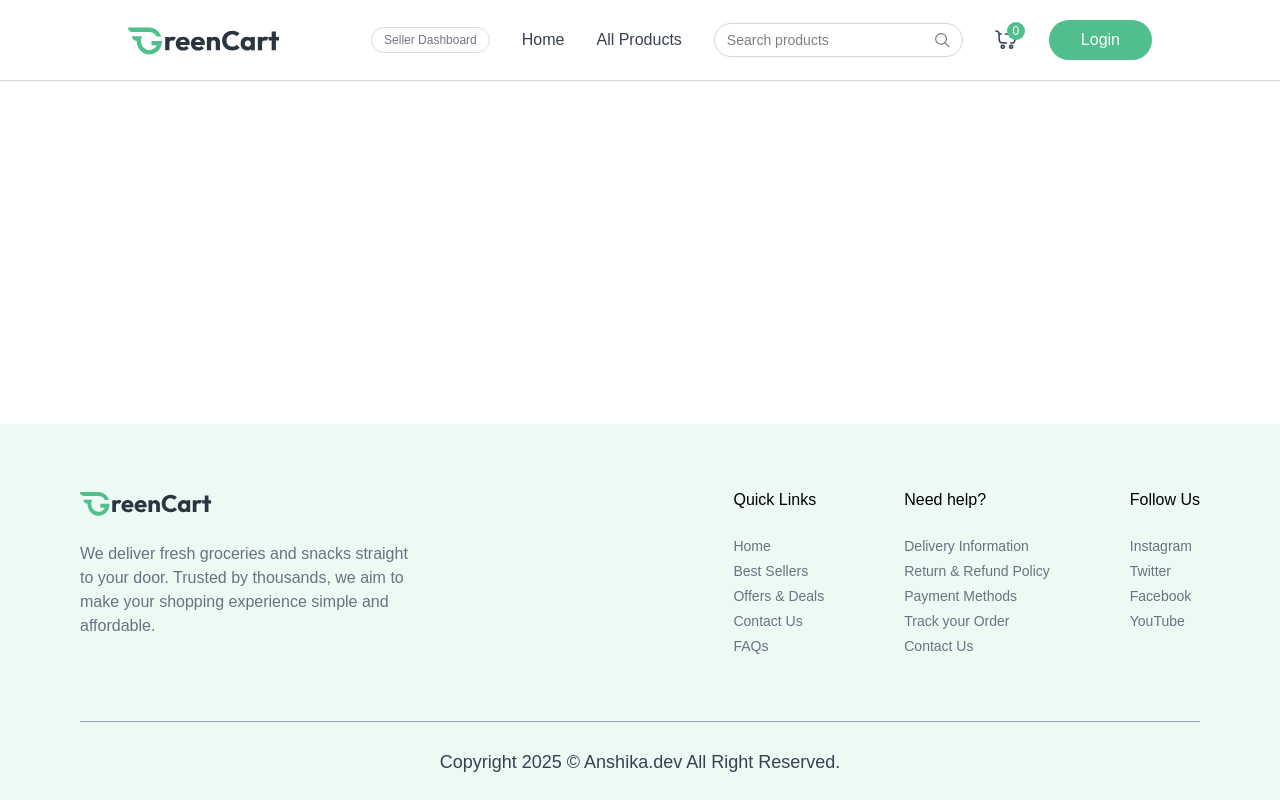
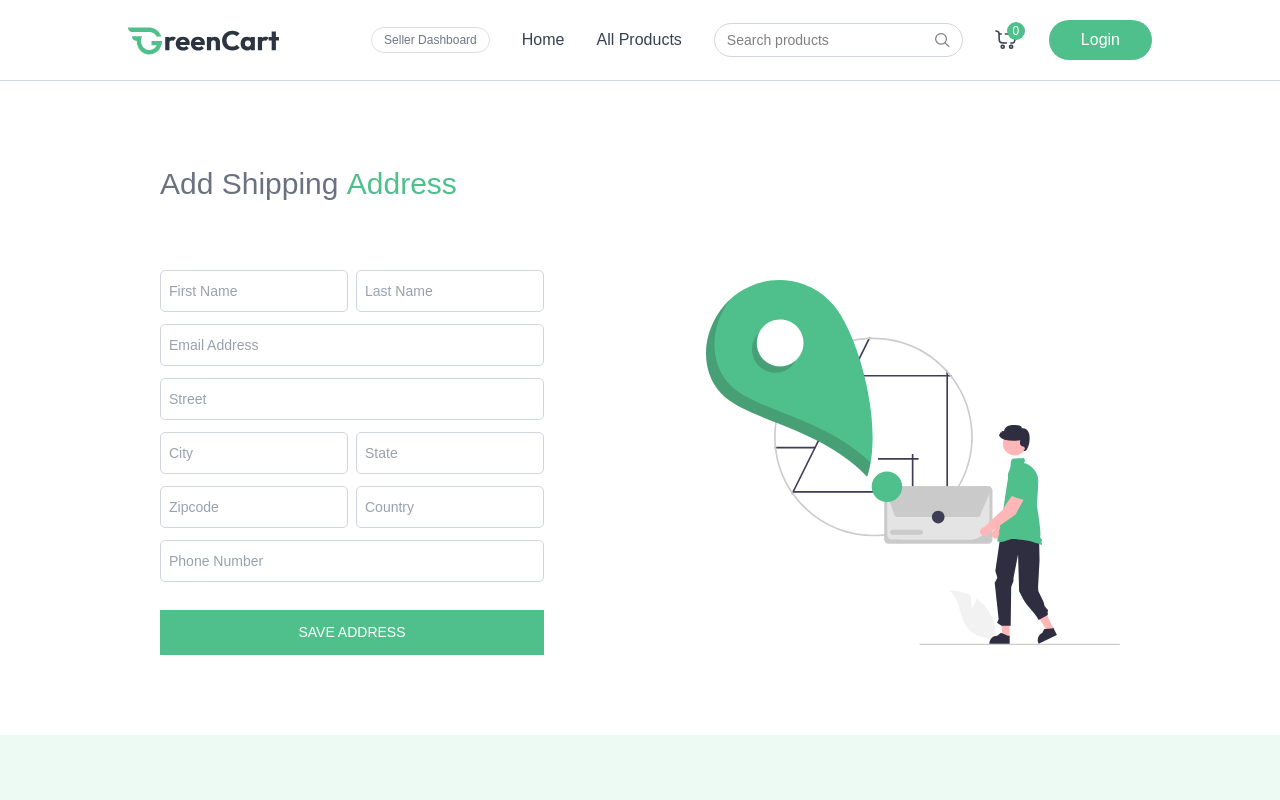
Before and after one commit to anshika2111091/Grocery_Website, a React app in the folder client/: page /add-address in a window 1280 px wide. Shown: the top 800 px of the page. Built offline with nearby package versions, Linux system fonts and the light colour scheme; the HTML template or start-up script is replaced by a standard one.

Commit message:
address-page-added

```diff
--- a/client/src/App.jsx
+++ b/client/src/App.jsx
@@ -10,6 +10,7 @@ import Item from './pages/Item';
 import LoginSignup from './components/LoginSignup';
 import Cart from './pages/Cart';
 import SuccessPage from './pages/SuccessPage';
+import AddAddress from './pages/AddAddress';
 
 const AppContent = () => {
   const location = useLocation();
@@ -29,6 +30,7 @@ const AppContent = () => {
           <Route path="/sign" element={<LoginSignup />} />
           <Route path="/cart" element={<Cart />} />
           <Route path="/success" element={<SuccessPage />} />
+          <Route path="/add-address" element={<AddAddress />} />
         </Routes>
       </main>
 
--- /dev/null
+++ b/client/src/components/AddressForm.jsx
@@ -0,0 +1,26 @@
+import React from 'react'
+
+const AddressForm = () => {
+  return (
+    <div className='flex flex-col gap-3 lg:w-[30vw] w-[85vw]'>
+        <div className='flex gap-2'>
+            <input className="border w-[50%] border-gray-300 focus:outline-[#4fbf8b] focus:outline-1 focus:border-0 p-2 rounded-[5px] placeholder:text-gray-400 placeholder:font-light placeholder:text-sm " type="text" placeholder='First Name'/>
+            <input className="border w-[50%] border-gray-300 focus:outline-[#4fbf8b] focus:outline-1 focus:border-0 p-2 rounded-[5px] placeholder:text-gray-400 placeholder:font-light placeholder:text-sm " type="text" placeholder='Last Name'/>
+        </div>
+        <input className="border border-gray-300 focus:outline-[#4fbf8b] focus:outline-1 focus:border-0 p-2 rounded-[5px] placeholder:text-gray-400 placeholder:font-light placeholder:text-sm " type="email" placeholder='Email Address'/>
+        <input className="border border-gray-300 focus:outline-[#4fbf8b] focus:outline-1 focus:border-0 p-2 rounded-[5px] placeholder:text-gray-400 placeholder:font-light placeholder:text-sm " type="text" placeholder='Street'/>
+        <div className='flex gap-2'>
+            <input className="border w-[50%] border-gray-300 focus:outline-[#4fbf8b] focus:outline-1 focus:border-0 p-2 rounded-[5px] placeholder:text-gray-400 placeholder:font-light placeholder:text-sm " type="text" placeholder='City'/>
+            <input className="border w-[50%] border-gray-300 focus:outline-[#4fbf8b] focus:outline-1 focus:border-0 p-2 rounded-[5px] placeholder:text-gray-400 placeholder:font-light placeholder:text-sm " type="text" placeholder='State'/>
+        </div>
+        <div className='flex gap-2'>
+            <input className="border w-[50%] border-gray-300 focus:outline-[#4fbf8b] focus:outline-1 focus:border-0 p-2 rounded-[5px] placeholder:text-gray-400 placeholder:font-light placeholder:text-sm " type="number" placeholder='Zipcode'/>
+            <input className="border w-[50%] border-gray-300 focus:outline-[#4fbf8b] focus:outline-1 focus:border-0 p-2 rounded-[5px] placeholder:text-gray-400 placeholder:font-light placeholder:text-sm " type="text" placeholder='Country'/>
+        </div>
+        <input className="border border-gray-300 focus:outline-[#4fbf8b] focus:outline-1 focus:border-0 p-2 rounded-[5px] placeholder:text-gray-400 placeholder:font-light placeholder:text-sm " type="text" placeholder='Phone Number'/>
+        <div className=' text-white grid place-content-center bg-[#4fbf8b] hover:bg-[#45a87a] py-3 cursor-pointer mt-4 text-[14px]'>SAVE ADDRESS</div>
+    </div>
+  )
+}
+
+export default AddressForm
--- /dev/null
+++ b/client/src/pages/AddAddress.jsx
@@ -0,0 +1,17 @@
+import React from 'react'
+import AddressForm from '../components/AddressForm'
+import banner from "../assets/add_address_image.svg";
+
+const AddAddress = () => {
+  return (
+    <>
+    <div className='lg:w-[75vw] lg:my-20 my-10 mx-auto w-[85vw] flex gap-16 flex-col'>
+     <p className='text-gray-500 text-[30px]'>Add Shipping <span className='text-[#4fbf8b] font-medium'>Address</span></p>
+    <div className='flex justify-between items-center  flex-col-reverse lg:flex-row gap-16 lg:gap-0'>
+        <AddressForm/><img src={banner} alt="" /></div>
+        </div>
+        </>
+  )
+}
+
+export default AddAddress
```
